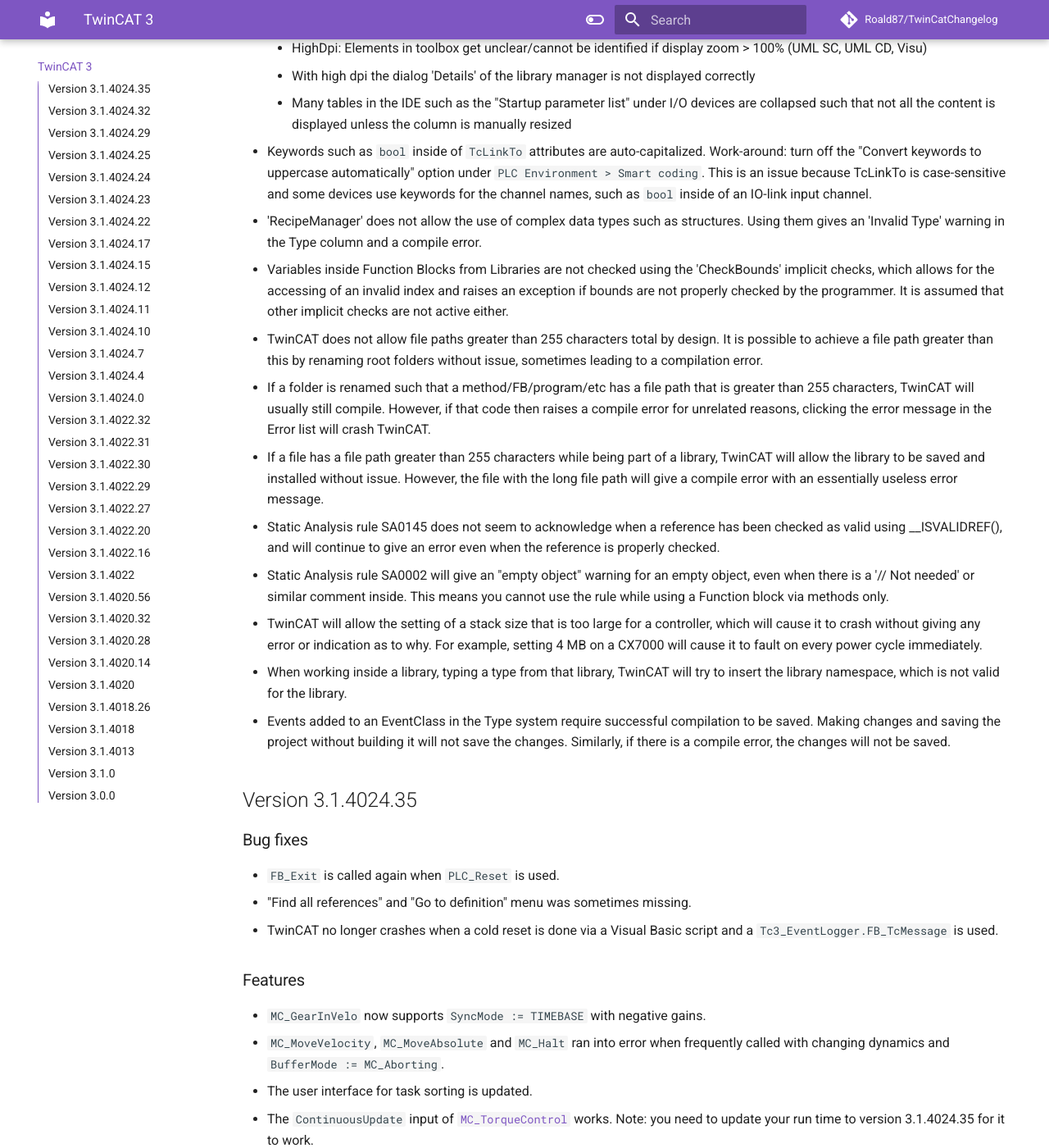
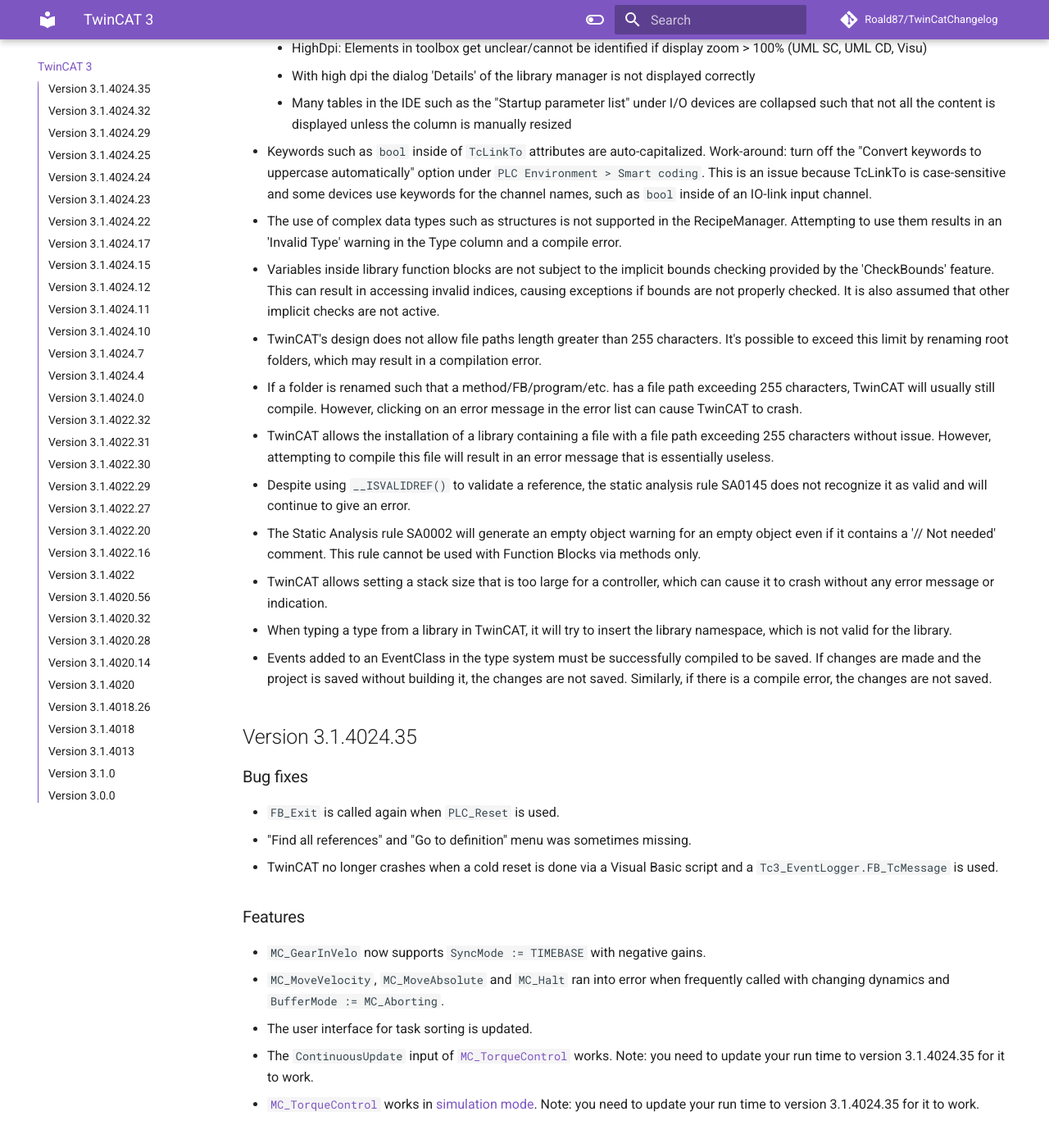
Before and after one commit to Roald87/TwinCatChangelog, an MkDocs documentation site: the page built from docs/tc3.md, in a window 1280 px wide and 1400 px high, scrolled down 498 px. Shown: the whole window at 82% size. Built offline with MkDocs 1.6.1 and Material for MkDocs 9.7.7, drawn with Linux system fonts in a browser that asks for light colours; comment, search, counter and statistics services are not loaded.

Commit message:
rewrite with help of chatgpt

```diff
--- a/docs/tc3.md
+++ b/docs/tc3.md
@@ -11,16 +11,16 @@
     -   With high dpi the dialog 'Details' of the library manager is not displayed correctly
     -   Many tables in the IDE such as the "Startup parameter list" under I/O devices are collapsed such that not all the content is displayed unless the column is manually resized
 -   Keywords such as `bool` inside of `TcLinkTo` attributes are auto-capitalized. Work-around: turn off the "Convert keywords to uppercase automatically" option under `PLC Environment > Smart coding`. This is an issue because TcLinkTo is case-sensitive and some devices use keywords for the channel names, such as `bool` inside of an IO-link input channel.
-- 'RecipeManager' does not allow the use of complex data types such as structures. Using them gives an 'Invalid Type' warning in the Type column and a compile error.
-- Variables inside Function Blocks from Libraries are not checked using the 'CheckBounds' implicit checks, which allows for the accessing of an invalid index and raises an exception if bounds are not properly checked by the programmer. It is assumed that other implicit checks are not active either.
-- TwinCAT does not allow file paths greater than 255 characters total by design. It is possible to achieve a file path greater than this by renaming root folders without issue, sometimes leading to a compilation error.
-- If a folder is renamed such that a method/FB/program/etc has a file path that is greater than 255 characters, TwinCAT will usually still compile. However, if that code then raises a compile error for unrelated reasons, clicking the error message in the Error list will crash TwinCAT.
-- If a file has a file path greater than 255 characters while being part of a library, TwinCAT will allow the library to be saved and installed without issue. However, the file with the long file path will give a compile error with an essentially useless error message.
-- Static Analysis rule SA0145 does not seem to acknowledge when a reference has been checked as valid using __ISVALIDREF(), and will continue to give an error even when the reference is properly checked.
-- Static Analysis rule SA0002 will give an "empty object" warning for an empty object, even when there is a '// Not needed' or similar comment inside. This means you cannot use the rule while using a Function block via methods only.
-- TwinCAT will allow the setting of a stack size that is too large for a controller, which will cause it to crash without giving any error or indication as to why. For example, setting 4 MB on a CX7000 will cause it to fault on every power cycle immediately.
-- When working inside a library, typing a type from that library, TwinCAT will try to insert the library namespace, which is not valid for the library.
-- Events added to an EventClass in the Type system require successful compilation to be saved. Making changes and saving the project without building it will not save the changes. Similarly, if there is a compile error, the changes will not be saved.
+- The use of complex data types such as structures is not supported in the RecipeManager. Attempting to use them results in an 'Invalid Type' warning in the Type column and a compile error.
+- Variables inside library function blocks are not subject to the implicit bounds checking provided by the 'CheckBounds' feature. This can result in accessing invalid indices, causing exceptions if bounds are not properly checked. It is also assumed that other implicit checks are not active.
+- TwinCAT's design does not allow file paths length greater than 255 characters. It's possible to exceed this limit by renaming root folders, which may result in a compilation error.
+- If a folder is renamed such that a method/FB/program/etc. has a file path exceeding 255 characters, TwinCAT will usually still compile. However, clicking on an error message in the error list can cause TwinCAT to crash.
+- TwinCAT allows the installation of a library containing a file with a file path exceeding 255 characters without issue. However, attempting to compile this file will result in an error message that is essentially useless.
+- Despite using `__ISVALIDREF()` to validate a reference, the static analysis rule SA0145 does not recognize it as valid and will continue to give an error.
+- The Static Analysis rule SA0002 will generate an empty object warning for an empty object even if it contains a '// Not needed' comment. This rule cannot be used with Function Blocks via methods only.
+- TwinCAT allows setting a stack size that is too large for a controller, which can cause it to crash without any error message or indication.
+- When typing a type from a library in TwinCAT, it will try to insert the library namespace, which is not valid for the library.
+- Events added to an EventClass in the type system must be successfully compiled to be saved. If changes are made and the project is saved without building it, the changes are not saved. Similarly, if there is a compile error, the changes are not saved.
 
 ## Version 3.1.4024.35
 
```
